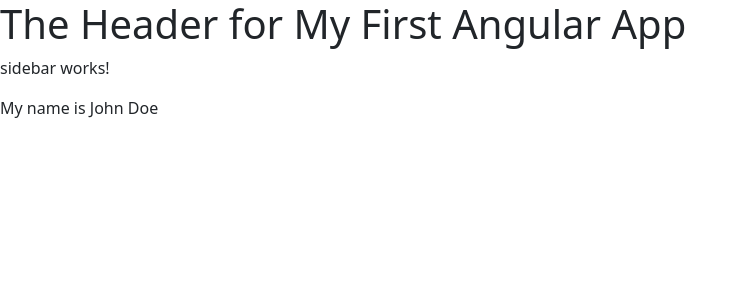
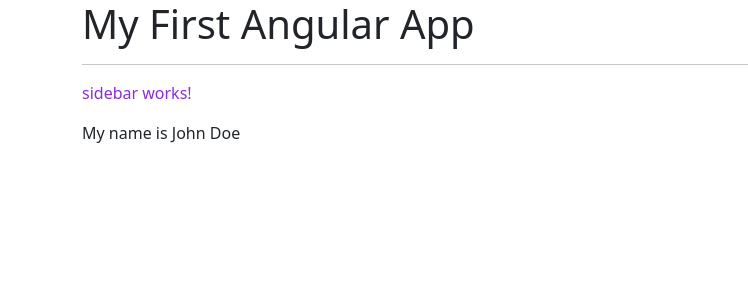
Before and after one commit to m-mehabadi/angular-udemy-course, an Angular app in the folder test-app/: page / in a window 1280 px wide. Shown: the top 300 px of the page, without its empty margins (0-748 px from the left). Built offline with nearby package versions, Linux system fonts and the light colour scheme.

Commit message:
Added some bootstrap code in the app.component;Added on some component css;

```diff
--- a/test-app/src/app/app.component.html
+++ b/test-app/src/app/app.component.html
@@ -1,3 +1,10 @@
-<app-header></app-header>
-<app-sidebar></app-sidebar>
-<p>My name is {{name}}</p>
+<div class="container">
+    <div class="row">
+        <div class="col-md-12">
+            <app-header></app-header>
+            <hr>
+            <app-sidebar></app-sidebar>
+            <p>My name is {{name}}</p>
+        </div>
+    </div>
+</div>
--- a/test-app/src/app/header/header.component.html
+++ b/test-app/src/app/header/header.component.html
@@ -2,5 +2,5 @@
 <!-- use the header tag -->
 
 <header>
-    <h1>The Header for My First Angular App</h1>
+    <h1>My First Angular App</h1>
 </header>
--- a/test-app/src/app/sidebar/sidebar.component.css
+++ b/test-app/src/app/sidebar/sidebar.component.css
@@ -0,0 +1,3 @@
+p {
+    color: blueviolet;
+}
--- a/test-app/src/index.html
+++ b/test-app/src/index.html
@@ -1,13 +1,17 @@
 <!doctype html>
 <html lang="en">
+
 <head>
     <meta charset="utf-8">
     <title>TestApp</title>
     <base href="/">
     <meta name="viewport" content="width=device-width, initial-scale=1">
     <link rel="icon" type="image/x-icon" href="favicon.ico">
+    <!-- <link href="https://cdn.jsdelivr.net/npm/bootstrap@5.3.0-alpha1/dist/css/bootstrap.min.css" rel="stylesheet" integrity="sha384-GLhlTQ8iRABdZLl6O3oVMWSktQOp6b7In1Zl3/Jr59b6EGGoI1aFkw7cmDA6j6gD" crossorigin="anonymous"> -->
 </head>
+
 <body>
     <app-root></app-root>
 </body>
+
 </html>
--- a/test-app/src/styles.css
+++ b/test-app/src/styles.css
@@ -1 +1,4 @@
 /* You can add global styles to this file, and also import other style files */
+
+
+/* @import "../node_modules/bootstrap/dist/css/bootstrap.min.css"; */
```
Also changed, not shown: test-app/angular.json (+5 -18 lines). Lines whose indentation alone changed are shown as unchanged.
